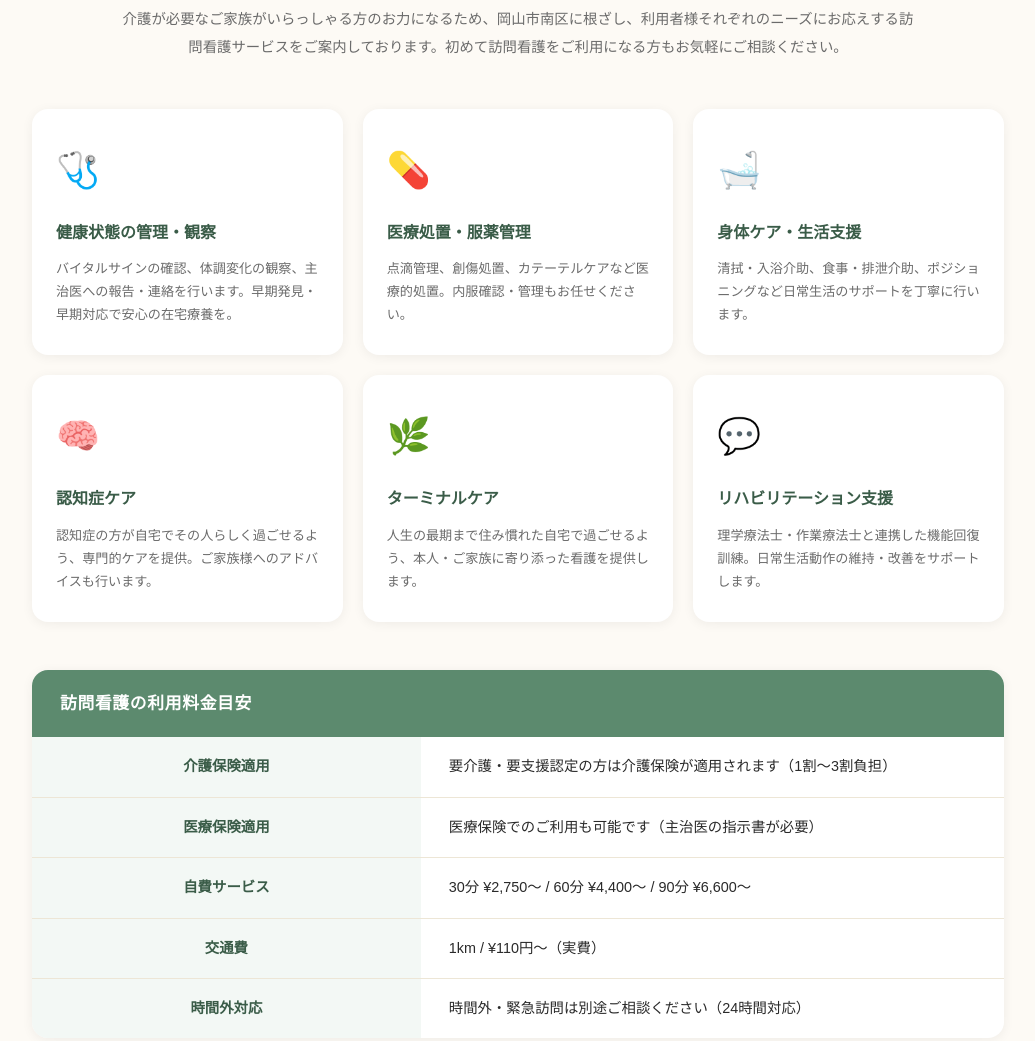
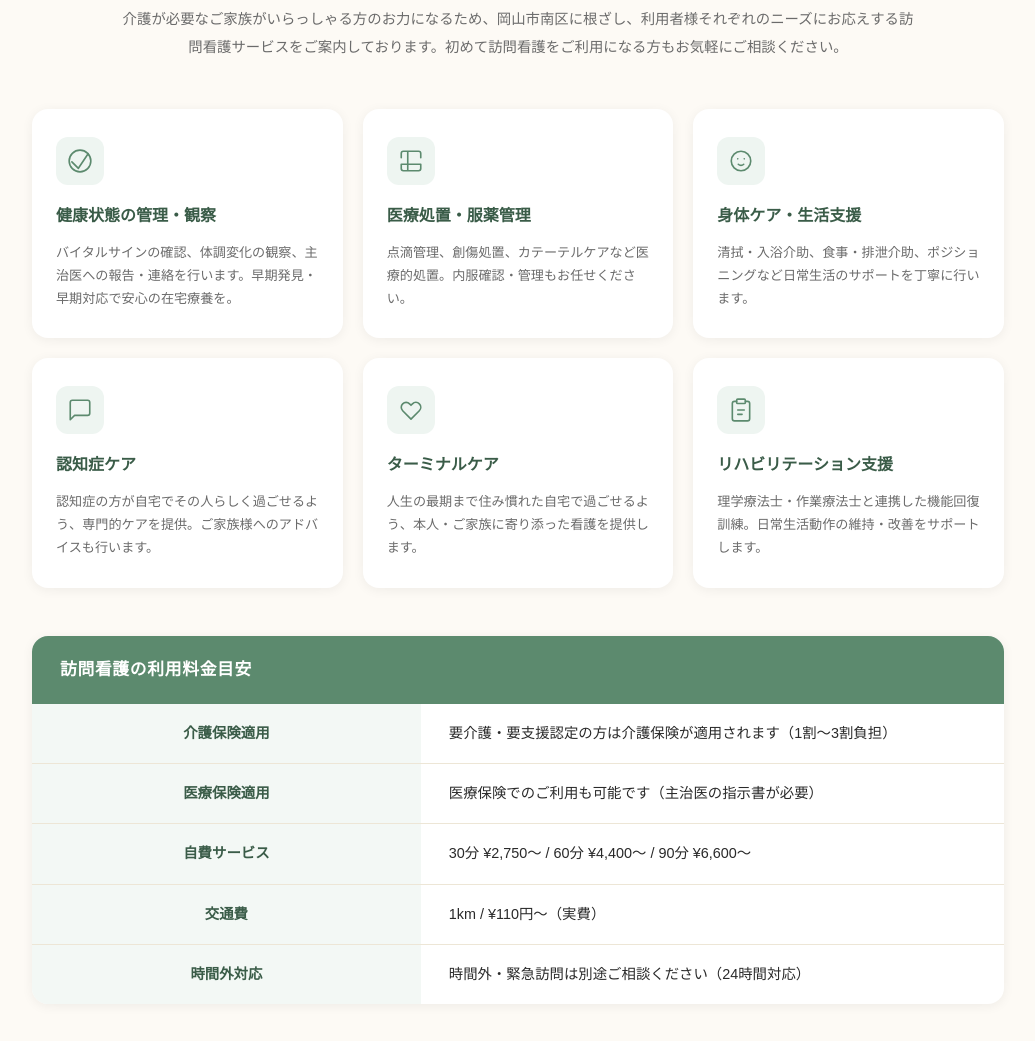
Before and after one commit to morichan1-for-bot/homonkango-demo, a plain HTML site: page index.html in a window 1280 px wide. Shown: the part 1720-2761 px from the top of the page, without its empty margins (122-1157 px from the left). Drawn offline with nearby package versions, Linux system fonts and the light colour scheme; a web font is replaced by a local one.

Commit message:
fix: 絵文字を全てSVGアイコンに置き換え

```diff
--- a/index.html
+++ b/index.html
@@ -476,8 +476,20 @@ ul { list-style: none; }
   box-shadow: var(--shadow-m);
 }
 .service-card .icon {
-  font-size: 2.2rem;
-  margin-bottom: 14px;
+  width: 48px;
+  height: 48px;
+  background: var(--green-pale);
+  border-radius: 12px;
+  display: flex;
+  align-items: center;
+  justify-content: center;
+  margin-bottom: 16px;
+}
+.service-card .icon svg {
+  width: 26px;
+  height: 26px;
+  color: var(--green);
+  stroke: var(--green);
 }
 .service-card h3 {
   font-size: 1rem;
@@ -1144,32 +1156,44 @@ footer {
     <!-- Service Cards -->
     <div class="service-grid">
       <div class="service-card">
-        <div class="icon">🩺</div>
+        <div class="icon">
+          <svg viewBox="0 0 24 24" fill="none" stroke="currentColor" stroke-width="1.5" stroke-linecap="round" stroke-linejoin="round"><path d="M4.5 12.75l6 6 9-13.5"/><circle cx="12" cy="12" r="10"/></svg>
+        </div>
         <h3>健康状態の管理・観察</h3>
         <p>バイタルサインの確認、体調変化の観察、主治医への報告・連絡を行います。早期発見・早期対応で安心の在宅療養を。</p>
       </div>
       <div class="service-card">
-        <div class="icon">💊</div>
+        <div class="icon">
+          <svg viewBox="0 0 24 24" fill="none" stroke="currentColor" stroke-width="1.5" stroke-linecap="round" stroke-linejoin="round"><path d="M9 3H5a2 2 0 00-2 2v4m6-6h10a2 2 0 012 2v4M9 3v18m0 0h10a2 2 0 002-2v-4M9 21H5a2 2 0 01-2-2v-4m0 0h18"/></svg>
+        </div>
         <h3>医療処置・服薬管理</h3>
         <p>点滴管理、創傷処置、カテーテルケアなど医療的処置。内服確認・管理もお任せください。</p>
       </div>
       <div class="service-card">
-        <div class="icon">🛁</div>
+        <div class="icon">
+          <svg viewBox="0 0 24 24" fill="none" stroke="currentColor" stroke-width="1.5" stroke-linecap="round" stroke-linejoin="round"><path d="M12 21a9 9 0 100-18 9 9 0 000 18z"/><path d="M9 10h.01M15 10h.01M9.5 15a3.5 3.5 0 005 0"/></svg>
+        </div>
         <h3>身体ケア・生活支援</h3>
         <p>清拭・入浴介助、食事・排泄介助、ポジショニングなど日常生活のサポートを丁寧に行います。</p>
       </div>
       <div class="service-card">
-        <div class="icon">🧠</div>
+        <div class="icon">
+          <svg viewBox="0 0 24 24" fill="none" stroke="currentColor" stroke-width="1.5" stroke-linecap="round" stroke-linejoin="round"><path d="M21 15a2 2 0 01-2 2H7l-4 4V5a2 2 0 012-2h14a2 2 0 012 2z"/></svg>
+        </div>
         <h3>認知症ケア</h3>
         <p>認知症の方が自宅でその人らしく過ごせるよう、専門的ケアを提供。ご家族様へのアドバイスも行います。</p>
       </div>
       <div class="service-card">
-        <div class="icon">🌿</div>
+        <div class="icon">
+          <svg viewBox="0 0 24 24" fill="none" stroke="currentColor" stroke-width="1.5" stroke-linecap="round" stroke-linejoin="round"><path d="M4.318 6.318a4.5 4.5 0 000 6.364L12 20.364l7.682-7.682a4.5 4.5 0 00-6.364-6.364L12 7.636l-1.318-1.318a4.5 4.5 0 00-6.364 0z"/></svg>
+        </div>
         <h3>ターミナルケア</h3>
         <p>人生の最期まで住み慣れた自宅で過ごせるよう、本人・ご家族に寄り添った看護を提供します。</p>
       </div>
       <div class="service-card">
-        <div class="icon">💬</div>
+        <div class="icon">
+          <svg viewBox="0 0 24 24" fill="none" stroke="currentColor" stroke-width="1.5" stroke-linecap="round" stroke-linejoin="round"><path d="M16 4h2a2 2 0 012 2v14a2 2 0 01-2 2H6a2 2 0 01-2-2V6a2 2 0 012-2h2"/><rect x="8" y="2" width="8" height="4" rx="1" ry="1"/><path d="M9 12h6M9 16h4"/></svg>
+        </div>
         <h3>リハビリテーション支援</h3>
         <p>理学療法士・作業療法士と連携した機能回復訓練。日常生活動作の維持・改善をサポートします。</p>
       </div>
@@ -1458,8 +1482,12 @@ footer {
 
         <!-- SNS Placeholder -->
         <div class="sns-list">
-          <a href="mailto:mori.1.A@moritane.com" title="メール">✉</a>
-          <a href="tel:0862595850" title="お電話">📞</a>
+          <a href="mailto:mori.1.A@moritane.com" title="メール">
+            <svg width="18" height="18" viewBox="0 0 24 24" fill="none" stroke="currentColor" stroke-width="1.8" stroke-linecap="round" stroke-linejoin="round"><path d="M4 4h16c1.1 0 2 .9 2 2v12c0 1.1-.9 2-2 2H4c-1.1 0-2-.9-2-2V6c0-1.1.9-2 2-2z"/><polyline points="22,6 12,13 2,6"/></svg>
+          </a>
+          <a href="tel:0862595850" title="お電話">
+            <svg width="18" height="18" viewBox="0 0 27 27" fill="currentColor"><path d="M25.5,18.6c-1.8,0-3.6-.3-5.3-.8-.5-.2-1.1,0-1.5.4l-2.4,3C12.1,19,8.1,15.2,6,10.8l2.9-2.5c.4-.4.5-1,.4-1.5C8.7,5.1,8.5,3.3,8.5,1.5,8.5.7,7.8,0,7,0H1.8C1,0,0,.4,0,1.5,0,15.4,11.6,27,25.5,27c1.1,0,1.5-.9,1.5-1.8v-5.2C27,19.2,26.3,18.6,25.5,18.6z"/></svg>
+          </a>
         </div>
       </div>
 
```
